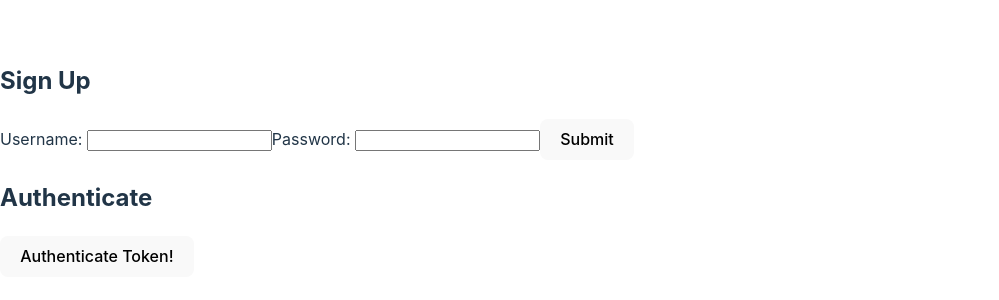
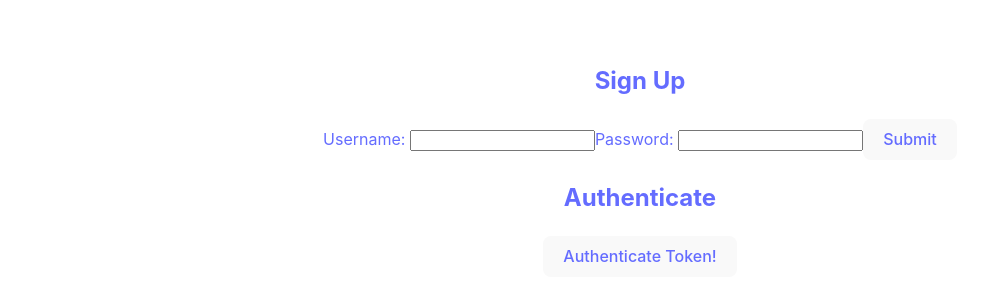
Before and after one commit to ChuangStephanie/ReactForms, a React (Vite) app: page / in a window 1280 px wide. Shown: the part 240-540 px from the top of the page, without its empty margins (0-999 px from the left). Built offline with nearby package versions, Linux system fonts and the light colour scheme.

Commit message:
Update index.css

```diff
--- a/src/index.css
+++ b/src/index.css
@@ -4,8 +4,8 @@
   font-weight: 400;
 
   color-scheme: light dark;
-  color: rgba(255, 255, 255, 0.87);
-  background-color: #242424;
+  color: #646cff; /* Change text color to blue */
+  background-color: #ffffff; /* Change background color to white */
 
   font-synthesis: none;
   text-rendering: optimizeLegibility;
@@ -16,19 +16,21 @@
 
 a {
   font-weight: 500;
-  color: #646cff;
+  color: #535bf2; /* Change link color to a different shade of blue */
   text-decoration: inherit;
 }
 a:hover {
-  color: #535bf2;
+  color: #646cff;
 }
 
 body {
   margin: 0;
   display: flex;
-  place-items: center;
+  align-items: center; /* Vertically center content */
+  justify-content: center; /* Horizontally center content */
   min-width: 320px;
   min-height: 100vh;
+  text-align: center;
 }
 
 h1 {
@@ -43,7 +45,8 @@
   font-size: 1em;
   font-weight: 500;
   font-family: inherit;
-  background-color: #1a1a1a;
+  background-color: #f9f9f9;
+  color: #646cff; /* Change button text color to blue */
   cursor: pointer;
   transition: border-color 0.25s;
 }
@@ -54,16 +57,3 @@
 button:focus-visible {
   outline: 4px auto -webkit-focus-ring-color;
 }
-
-@media (prefers-color-scheme: light) {
-  :root {
-    color: #213547;
-    background-color: #ffffff;
-  }
-  a:hover {
-    color: #747bff;
-  }
-  button {
-    background-color: #f9f9f9;
-  }
-}
```
